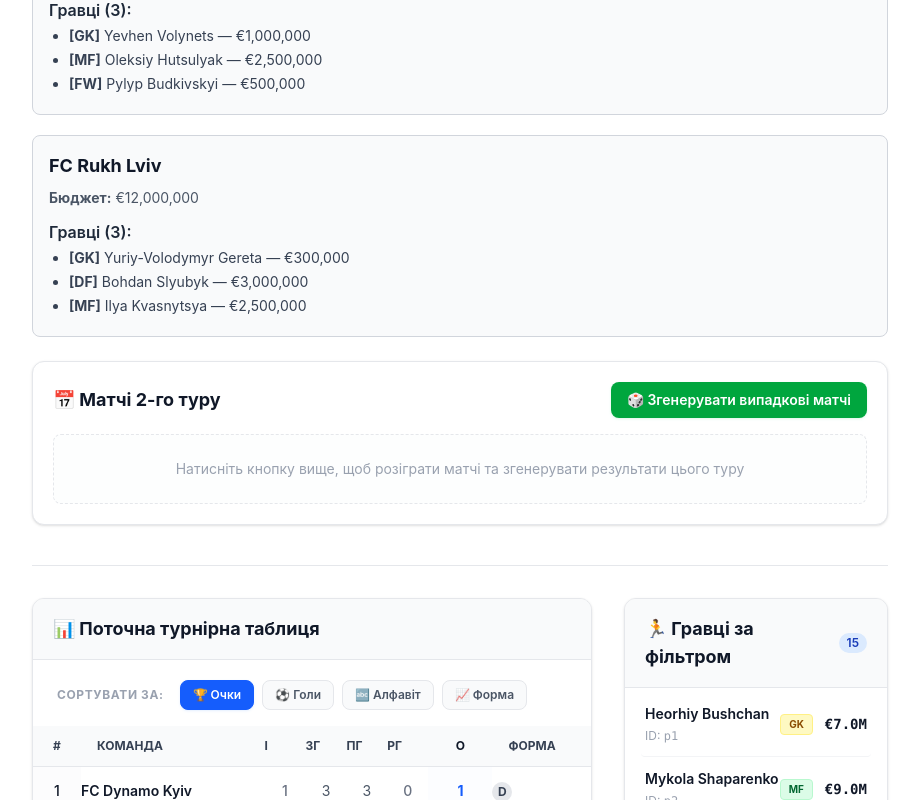
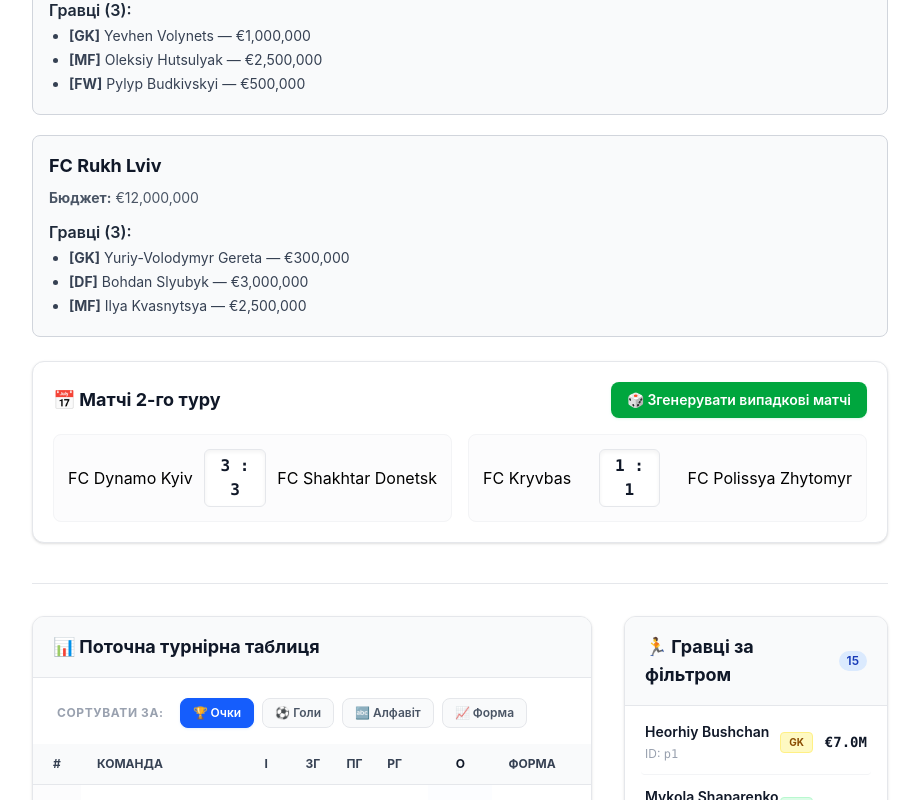
Before and after one commit to DMV22/Pro-League, a React (Vite) app: page / in a window 1280 px wide. Both pictures are taken after a click on the button "🎲 Згенерувати випадкові матчі". Shown: the part 918-1718 px from the top of the page, without its empty margins (180-1099 px from the left). Built offline with nearby package versions, Linux system fonts and the light colour scheme.

Commit message:
fix: resolve empty current round matches view by rendering latest simulated matchday results

```diff
--- a/src/features/league/components/round-matches.tsx
+++ b/src/features/league/components/round-matches.tsx
@@ -10,10 +10,17 @@ export default function RoundMatches() {
   const teamsObj = useAppSelector(selectTeams);
   const allMatches = useAppSelector(selectMatches);
 
-  // Фільтруємо загальний масив матчів, залишаючи тільки ті, які належать до ПОТОЧНОГО туру (Derived State)
-  const currentRoundMatches = Object.values(allMatches).filter(
-    (match) => match.round === currentRound
-  );
+  const matchesList = Object.values(allMatches);
+
+  // 1. Визначаємо, який тур зараз показувати в блоці результатів (Derived State)
+  // Шукаємо, чи є матчі для поточного туру
+  const hasMatchesForCurrentRound = matchesList.some(m => m.round === currentRound);
+
+  // Якщо матчів для нового туру немає, а поточний тур > 1, показуємо результати останнього зіграного туру
+  const roundToDisplay = hasMatchesForCurrentRound ? currentRound : (currentRound > 1 ? currentRound - 1 : currentRound);
+
+  // 2. Фільтруємо матчі строго для визначеного туру
+  const roundMatches = matchesList.filter((match) => match.round === roundToDisplay);
 
   return (
     <section className="matches-section">
@@ -29,19 +36,19 @@ export default function RoundMatches() {
         </button>
       </div>
 
-      {currentRoundMatches.length === 0 ? (
+      {roundMatches.length === 0 ? (
         <div className="matches-empty-state">
-          Натисніть кнопку вище, щоб розіграти матчі та згенерувати результати цього туру
+          Чемпіонат ще не розпочався. Натисніть кнопку, щоб симулювати матчі 1-го туру!
         </div>
       ) : (
         <div className="matches-grid">
-          {currentRoundMatches.map((match) => {
-            const homeName = teamsObj[match.homeTeamId]?.name || match.homeTeamId;
-            const awayName = teamsObj[match.awayTeamId]?.name || match.awayTeamId;
+          {roundMatches.map((match) => {
+            const homeName = teamsObj[match.homeTeamId]?.name || `ID: ${match.homeTeamId}`;
+            const awayName = teamsObj[match.awayTeamId]?.name || `ID: ${match.awayTeamId}`;
 
             return (
               <div key={match.id} className="match-score-card">
-                <span className="match-team-name-side text-right truncate">
+                <span className="match-team-side-home">
                   {homeName}
                 </span>
 
@@ -49,7 +56,7 @@ export default function RoundMatches() {
                   {match.homeGoals} : {match.awayGoals}
                 </div>
 
-                <span className="match-team-name-side truncate">
+                <span className="match-team-side-away">
                   {awayName}
                 </span>
               </div>
```
